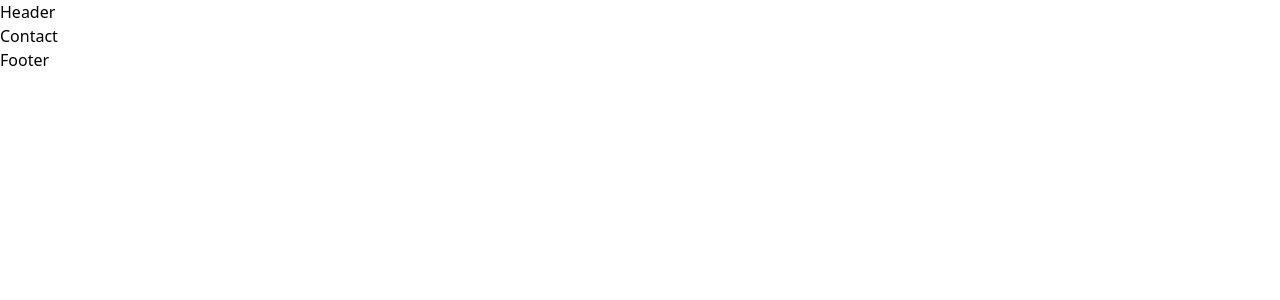
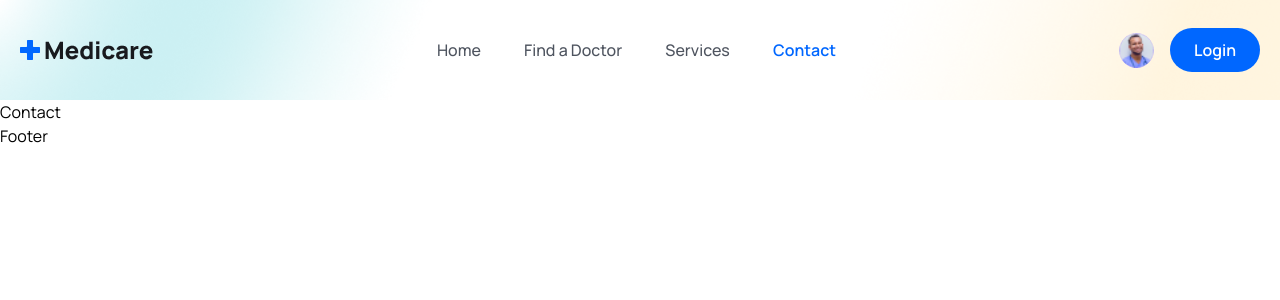
Before and after one commit to gilbert-kiana/Dr-Appointment-MERN-STACK, a React (Vite) app: page /contact in a window 1280 px wide. Shown: the top 300 px of the page. Built offline with nearby package versions, Linux system fonts and the light colour scheme.

Commit message:
navigation header done

```diff
--- a/src/App.css
+++ b/src/App.css
@@ -1 +1,52 @@
 @import url("https://fonts.googleapis.com/css2?family=Manrope:wght@400;500;600;700;800&display=swap");
+
+* {
+  margin: 0;
+  padding: 0;
+  box-sizing: border-box;
+}
+
+body {
+  font-family: "Manrope", san-serif;
+}
+
+.sticky__header {
+  width: 100%;
+  height: 80px;
+  line-height: 80px;
+  position: sticky;
+  top: 0;
+  left: 0;
+  z-index: 99999;
+  box-shadow: 3px 3px -8px 3px #ddd;
+}
+
+@media only screen and (max-width: 768px) {
+  .navigation {
+    width: 100%;
+    height: 100%;
+    position: fixed;
+    top: 0;
+    left: 0;
+    z-index: 100;
+    background: #00000084;
+    display: none;
+  }
+
+  .menu {
+    width: 15rem;
+    height: 100%;
+    position: absolute;
+    top: 0;
+    right: 0;
+    background: #fff;
+    z-index: 200;
+    flex-direction: column;
+    justify-content: center;
+    align-items: center;
+    line-height: 30px;
+  }
+  .show__menu {
+    display: block;
+  }
+}
--- a/src/components/Header/Header.jsx
+++ b/src/components/Header/Header.jsx
@@ -1,8 +1,97 @@
-import React from 'react'
+import React, { useEffect, useRef } from 'react'
+import logo from "../../assets/images/logo.png"
+import userImg from "../../assets/images/avatar-icon.png"
+import { NavLink, Link } from 'react-router-dom'
+import { BiMenu } from "react-icons/bi"
+
+const navLinks = [
+    {
+        path: "/home",
+        display: "Home"
+    }, {
+        path: "/doctors",
+        display: "Find a Doctor"
+    },
+    {
+        path: "/services",
+        display: "Services"
+    },
+    {
+        path: "/contact",
+        display: "Contact"
+    }
+]
 
 const Header = () => {
+
+    const headerRef = useRef(null);
+    const menuRef = useRef(null);
+
+    const handleStickyHeader = () => {
+        window.addEventListener('scroll', () => {
+            if (document.body.scrollTop > 80 || document.documentElement.scrollTop > 80) {
+                headerRef.current.classList.add("sticky__header")
+            }
+            else {
+                headerRef.current.classList.remove("sticky__header")
+            }
+        })
+    }
+
+    useEffect(() => {
+        handleStickyHeader()
+        return () => window.removeEventListener('scroll', handleStickyHeader)
+    })
+
+    const toggleMenu = () => menuRef.current.classList.toggle('show__menu')
+
     return (
-        <div>Header</div>
+        <header className="header flex items-center" ref={headerRef}>
+            <div className='container'>
+                <div className="flex items-center justify-between">
+                    {/* logo */}
+                    <div>
+                        <img src={logo} alt="" />
+                    </div>
+
+                    {/* menu */}
+                    <div className="navigation" ref={menuRef} onClick={toggleMenu}>
+                        <ul className="menu flex items-center gap-[2.7rem]">
+                            {
+                                navLinks.map((link, index) => (
+                                    <li key={index}>
+                                        <NavLink to={link.path} className={navClass => navClass.isActive ? "text-primaryColor text-[16px] leading-7 font-[600]" :
+                                            "text-textColor text-[16px] leading-7 font-[500] hover:text-primaryColor"
+                                        }>{link.display}</NavLink>
+                                    </li>
+                                ))
+                            }
+                        </ul>
+                    </div>
+
+                    {/* nav right */}
+                    <div className='flex items-center gap-4'>
+                        <div>
+                            <Link to="/">
+                                <figure className="w-[35px] h-[35px] rounded-full cursor-pointer">
+                                    <img src={userImg} className="w-full rounded-full" alt="" />
+                                </figure>
+                            </Link>
+
+                        </div>
+                        <Link to="/login">
+                            <button className="bg-primaryColor py-2 px-6 text-white font-[600] h-[44px] flex items-center justify-center rounded-[50px]">
+                                Login
+                            </button>
+                        </Link>
+
+                        <span className="md:hidden" onClick={toggleMenu}>
+                            <BiMenu className="w-6 h-6 cursor-pointer"></BiMenu>
+                        </span>
+                    </div>
+                </div>
+            </div>
+        </header>
     )
 }
 
--- a/src/index.css
+++ b/src/index.css
@@ -24,6 +24,10 @@
   .text__para {
     @apply text-[18px] leading-[30px] font-[400] text-textColor mt-[18px];
   }
+
+  .header {
+    @apply bg-[url('./assets/images/mask.png')] bg-no-repeat bg-center bg-cover  w-full h-[100px] leading-[100px];
+  }
 }
 
 @media only screen and (max-width: 1024px) {
```
